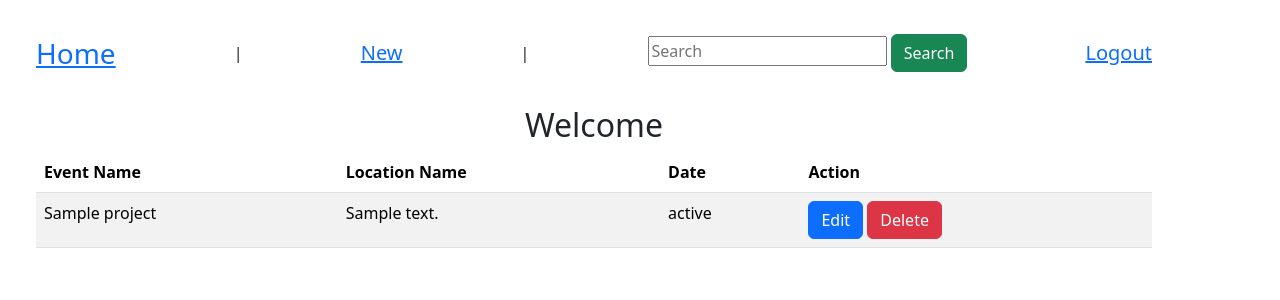
After one commit to Kungawo12/soccer_pickup_Project, a Flask app: template pickup_project/templates/dashboard.html in a window 1280 px wide. The commit adds this page. Shown: the top 300 px of the page. Run offline with Flask 3, Linux system fonts and the light colour scheme; the template is opened without the code that fills it: most values are stand-ins (such as "Sample title", 1, 10 or a date in 2020).

Commit message:
created event model and created class

```diff
--- a/pickup_project/controllers/users.py
+++ b/pickup_project/controllers/users.py
@@ -1,9 +1,10 @@
 from flask import render_template,request, redirect,session,flash
 from pickup_project import app
 from pickup_project.models.user import User
-from Flask_bcrypt import Bcrypt
+from flask_bcrypt import Bcrypt
 
 bcrypt = Bcrypt(app)
+
 @app.route('/')
 def home_page():
     return render_template('home.html')
--- a/pickup_project/models/user.py
+++ b/pickup_project/models/user.py
@@ -39,8 +39,9 @@ class User:
 
     @classmethod
     def get_by_email(cls,data):
-        query = "SELECT * FROM user WHERE email = %(email)s;"
+        query = "SELECT * FROM users WHERE email = %(email)s;"
         results= connectToMySQL('soccer_pickup_db').query_db(query,data)
+
         if len(results) < 1:
             return False
         return cls(results[0])
--- /dev/null
+++ b/pickup_project/templates/dashboard.html
@@ -0,0 +1,44 @@
+{%extends "layout.html"%}
+{%block body%}
+<div class="container m-4">
+    <div class="navbar">
+        <a href="/dashboard" class="fs-3">Home</a>
+        |
+        <a href="/create/event" class="fs-5">New</a>
+        |
+        <div class="search">
+            <input type="search" placeholder="Search" aria-label="Search">
+            <button class="btn btn-success" type="submit">Search</button>
+        </div>
+        <a href="/logout" class="fs-5">Logout</a>
+    </div>
+    <div class="dashboard_body mt-4 ">
+        <h2 class="text-center">Welcome {{user.first_name}}</h2>
+        <div class="table">
+            <table class="table table-striped">
+                <thead>
+                    <tr>
+                        <th scope="col">Event Name</th>
+                        <th scope="col">Location Name</th>
+                        <th scope="col">Date</th>
+                        <th scope="col">Action</th>
+                    </tr>
+                </thead>
+                <tbody>
+                    {%for project in projects%}
+                    <tr>
+                        <td>{{project.project_name}}</td>
+                        <td>{{project.description}}</td>
+                        <td>{{project.status}}</td>
+                        <td>
+                            <a href="/edit/{{project.id}}" class="btn btn-primary">Edit</a>
+                            <a href="/delete/{{project.id}}" class="btn btn-danger">Delete</a>
+                        </td>
+                    </tr>
+                    {%endfor%}
+                </tbody>
+            </table>
+        </div>
+    </div>
+</div>
+{%endblock%}
--- a/pickup_project/templates/home.html
+++ b/pickup_project/templates/home.html
@@ -4,7 +4,7 @@
     <div class="container p-3 text-light">
         <h1 class="text-center">WELCOME TO SOCCER PICK UP</h1>
         <div class="navbar text-">
-            <a href ='/'>Home</a>
+            <a href ='/'>Main page</a>
             <div class="nav_login">
                 <a href="/login_register" class="m-2">Login & Register</a>
             </div>
--- a/pickup_project/templates/login.html
+++ /dev/null
@@ -1,6 +0,0 @@
-{%extends 'layout.html'%}
-{%block body%}
-<div class="container col-6">
-
-</div>
-{%endblock%}
--- a/pickup_project/templates/register.html
+++ b/pickup_project/templates/register.html
@@ -2,7 +2,7 @@
 {%block body%}
 <div class="container">
     <div class="text-end">
-        <a href="/">HOME</a>
+        <a href="/">Main Page</a>
     </div>
     <div class="main_page d-flex justify-content-around">
         <div class="register-form " id="register" >
```
Also changed, not shown: pickup_project/controllers/events.py (added, +8 -0 lines), pickup_project/models/event.py (added, +44 -0 lines).
